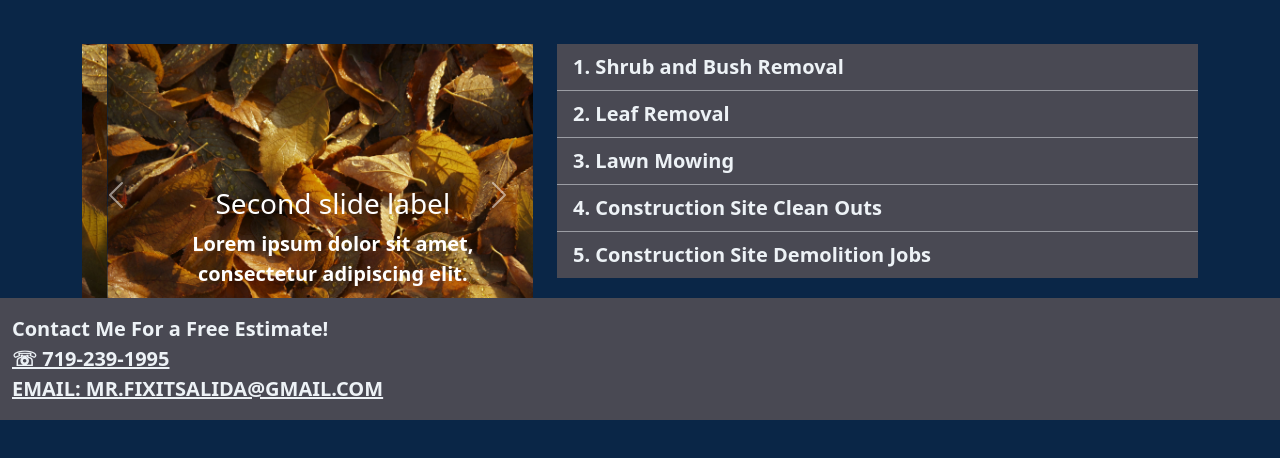
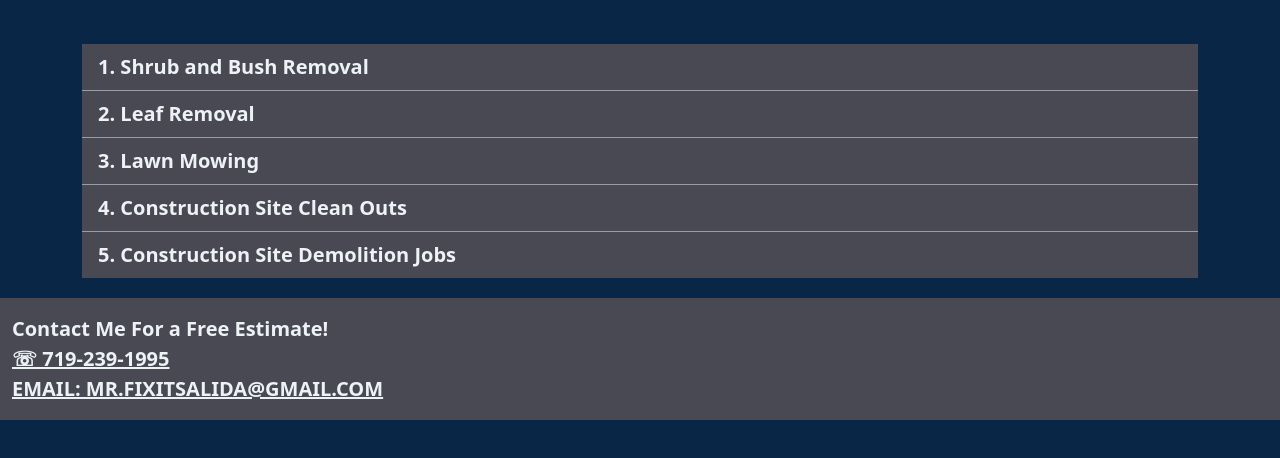
Before and after one commit to ARogala/Mr-Fixit, a Gatsby site: page /clean-ups in a window 1280 px wide. Shown: the part 380-838 px from the top of the page. After the commit the page ends 808 px from the top, so only its background shows below. Built offline with nearby package versions, Linux system fonts and the light colour scheme; Gatsby itself is replaced by a stand-in of ours.

Commit message:
remove images and carousel from services pages

```diff
--- a/src/pages/clean-ups.js
+++ b/src/pages/clean-ups.js
@@ -12,10 +12,18 @@ import ListGroup from 'react-bootstrap/ListGroup';
 const GeneralHandyman = () => {
   return (
     <Layout>
+      <style jsx>
+        {`
+          .container-main {
+            max-width: 700px;
+          }
+        `}
+      </style>
       <div><Hero heroText="Mr. Fix It LLC." secondaryText="Clean Up Services" heroImgRelPath="services/cleanup.jpg"></Hero></div>
       <h1 className="text-center mb-4 mt-4">Clean Up Services I Offer</h1>
-      <Container>
+      <Container className="container-main">
         <Row>
+          {/*
           <Col className="pt-4" xs={12} sm={12} md={6} lg={8} xl={5}>
             <Carousel>
               <Carousel.Item>
@@ -43,7 +51,9 @@ const GeneralHandyman = () => {
               </Carousel.Item>
             </Carousel>
           </Col>
-          <Col className="pt-4" xs={12} sm={12} md={6} lg={4} xl={7}>
+          */}
+          {/*xs={12} sm={12} md={6} lg={4} xl={7}*/}
+          <Col className="pt-4" xs={12} sm={12} md={12} lg={12} xl={12}>
             <ListGroup as="ul" numbered variant="flush">
               <ListGroup.Item as="li">Shrub and Bush Removal</ListGroup.Item>
               <ListGroup.Item as="li">Leaf Removal</ListGroup.Item>
```
Also changed, not shown: src/pages/carpentry.js (+12 -2 lines), src/pages/general-handyman.js (+12 -2 lines), src/pages/kitchen-bath.js (+12 -2 lines), src/pages/painting.js (+12 -2 lines), src/pages/tile.js (+12 -2 lines).
